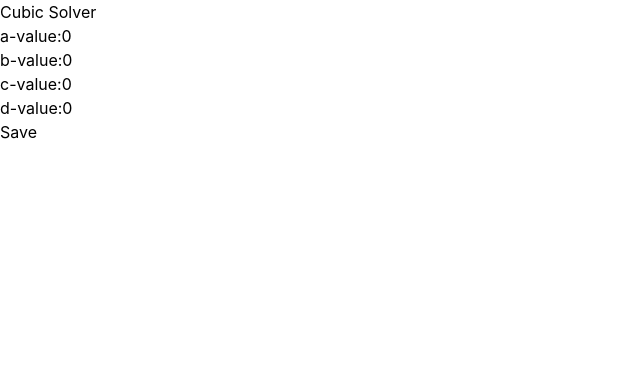
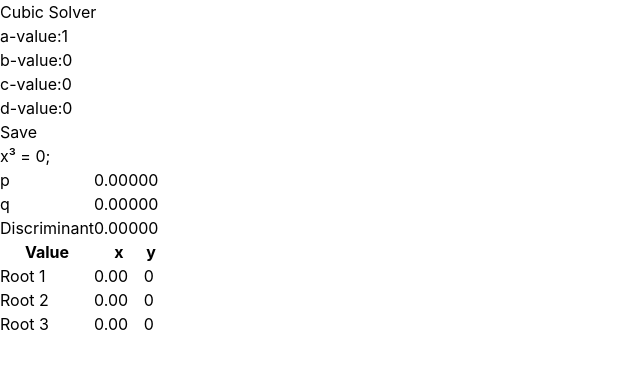
Before and after one commit to Alex-Liu-0704/ics4u-a3-react-cubic-solver, a React (Vite) app: page / in a window 1280 px wide. Shown: the top 368 px of the page, without its empty margins (0-640 px from the left). Built offline with nearby package versions, Linux system fonts and the light colour scheme.

Commit message:
added cubic equation and table, basically only rewrote using my old code, didnt fix floating point error

```diff
--- a/src/App.tsx
+++ b/src/App.tsx
@@ -1,17 +1,18 @@
 import { useState } from 'react';
 import { CubicInput } from './components/CubicInput'
-// import { CubicEquation } from './components/CubicEquation'
-// import { CubicTable } from './components/CubicTable'
+import { CubicEquation } from './components/CubicEquation'
+import { CubicTable } from './components/CubicTable'
 // import { CubicGraph } from './components/CubicGraph'
 // import { CubicHistory } from './components/CubicHistory'
 
 export const App = () => {
-  const [a, setA] = useState<number>(0);
+  const [a, setA] = useState<number>(1);
   const [b, setB] = useState<number>(0);
   const [c, setC] = useState<number>(0);
   const [d, setD] = useState<number>(0);
 
   return (
+    <div>
       <CubicInput
         a={a}
         b={b}
@@ -22,5 +23,8 @@ export const App = () => {
         setC={setC}
         setD={setD}
       />
+      <CubicEquation a={a} b={b} c={c} d={d} />
+      <CubicTable a={a} b={b} c={c} d={d} />
+    </div>
   );
 };
--- a/src/components/CubicEquation.tsx
+++ b/src/components/CubicEquation.tsx
@@ -0,0 +1,20 @@
+type EquationProps = {
+  a: number;
+  b: number;
+  c: number;
+  d: number;
+}
+
+export const CubicEquation = ({ a, b, c, d }: EquationProps) => {
+  return (
+    <h2>
+      {
+        `${a === 1 ? "" : a}x³` +
+        `${b === 0 ? "" : b === 1 ? ` + x²` : b === -1 ? ` - x²` : b > 0 ? ` + ${b}x²` : ` - ${Math.abs(b)}x²`}` +
+        `${c === 0 ? "" : c === 1 ? ` + x` : c === -1 ? ` - x` : c > 0 ? ` + ${c}x` : ` - ${Math.abs(c)}x`}` +
+        `${d === 0 ? "" : d > 0 ? ` + ${d}` : ` - ${Math.abs(d)}`}` +
+        ` = 0`
+      };
+    </h2>
+  );
+};
--- a/src/components/CubicTable.tsx
+++ b/src/components/CubicTable.tsx
@@ -0,0 +1,101 @@
+type TableProps = {
+  a: number;
+  b: number;
+  c: number;
+  d: number;
+};
+
+function trignometricMethod(a: number, b: number, p: number, q: number): number[] {
+  const theta: number = (1 / 3) * Math.acos(-q / (2 * Math.sqrt(-Math.pow(p / 3, 3))));
+  const y1: number = 2 * Math.sqrt(-p / 3) * Math.cos(theta);
+  const y2: number = 2 * Math.sqrt(-p / 3) * Math.cos(theta + (2 * Math.PI) / 3);
+  const y3: number = 2 * Math.sqrt(-p / 3) * Math.cos(theta + (4 * Math.PI) / 3);
+  return [y1, y2, y3].map((root) => root - b / (3 * a));
+};
+
+const cardanosMethod = (a: number, b: number, q: number, disciminant: number): number => {
+  return (
+    Math.cbrt(-q / 2 + Math.sqrt(disciminant)) + Math.cbrt(-q / 2 - Math.sqrt(disciminant)) - b / (3 * a)
+  );
+};
+
+export const CubicTable = ({ a, b, c, d }: TableProps) => {
+  const p: number = (3 * a * c - b * b) / (3 * a * a);
+  const q: number = (27 * a * a * d - 9 * a * b * c + 2 * b * b * b) / (27 * a * a * a);
+  const discriminant: number = (q / 2) * (q / 2) + (p / 3) * (p / 3) * (p / 3);
+
+  let roots: number[] = [];
+
+  if (discriminant < 0) {
+    roots = trignometricMethod(a, b, p, q);
+  } else if (discriminant > 0) {
+    roots = [cardanosMethod(a, b, q, discriminant)];
+  } else {
+    if (p === 0 && q === 0) {
+      roots = [cardanosMethod(a, b, q, discriminant)];
+    } else {
+      roots = [
+        cardanosMethod(a, b, q, discriminant),
+        Math.cbrt(q / 2) - b / (3 * a),
+        Math.cbrt(q / 2) - b / (3 * a)
+      ];
+    };
+  };
+
+  roots.sort((a, b) => a - b);
+
+  return (
+    <table id="results-table">
+      <tr>
+        <td>p</td>
+        <td colSpan={2}>
+          {Math.abs(p) < 0.000005 ? "0.00000" : p.toFixed(5)}
+        </td>
+      </tr>
+      <tr>
+        <td>q</td>
+        <td colSpan={2}>
+          {Math.abs(q) < 0.000005 ? "0.00000" : q.toFixed(5)}
+        </td>
+      </tr>
+      <tr>
+        <td>Discriminant</td>
+        <td colSpan={2}>
+          {Math.abs(discriminant) < 0.000005 ? "0.00000" : discriminant.toFixed(5)}
+        </td>
+      </tr>
+      <tr className="header-row">
+        <th>Value</th>
+        <th>x</th>
+        <th>y</th>
+      </tr>
+      <tr>
+        <td>Root 1</td>
+        <td>
+          {Math.abs(roots[0]) < 0.005 ? "0.00" : roots[0].toFixed(2)}
+        </td>
+        <td>0</td>
+      </tr>
+      <tr>
+        <td>Root 2</td>
+        <td>
+          {roots.length === 3
+            ? (Math.abs(roots[1]) < 0.005 ? "0.00" : roots[1].toFixed(2))
+            : discriminant > 0 ? "complex"
+              : (Math.abs(roots[0]) < 0.005 ? "0.00" : roots[0].toFixed(2))}
+        </td>
+        <td>0</td>
+      </tr>
+      <tr>
+        <td>Root 3</td>
+        <td>
+          {roots.length === 3
+            ? (Math.abs(roots[2]) < 0.005 ? "0.00" : roots[2].toFixed(2))
+            : discriminant > 0 ? "complex"
+              : (Math.abs(roots[0]) < 0.005 ? "0.00" : roots[0].toFixed(2))}
+        </td>
+        <td>0</td>
+      </tr>
+    </table>
+  )
+};
```
Lines whose indentation alone changed are shown as unchanged.
